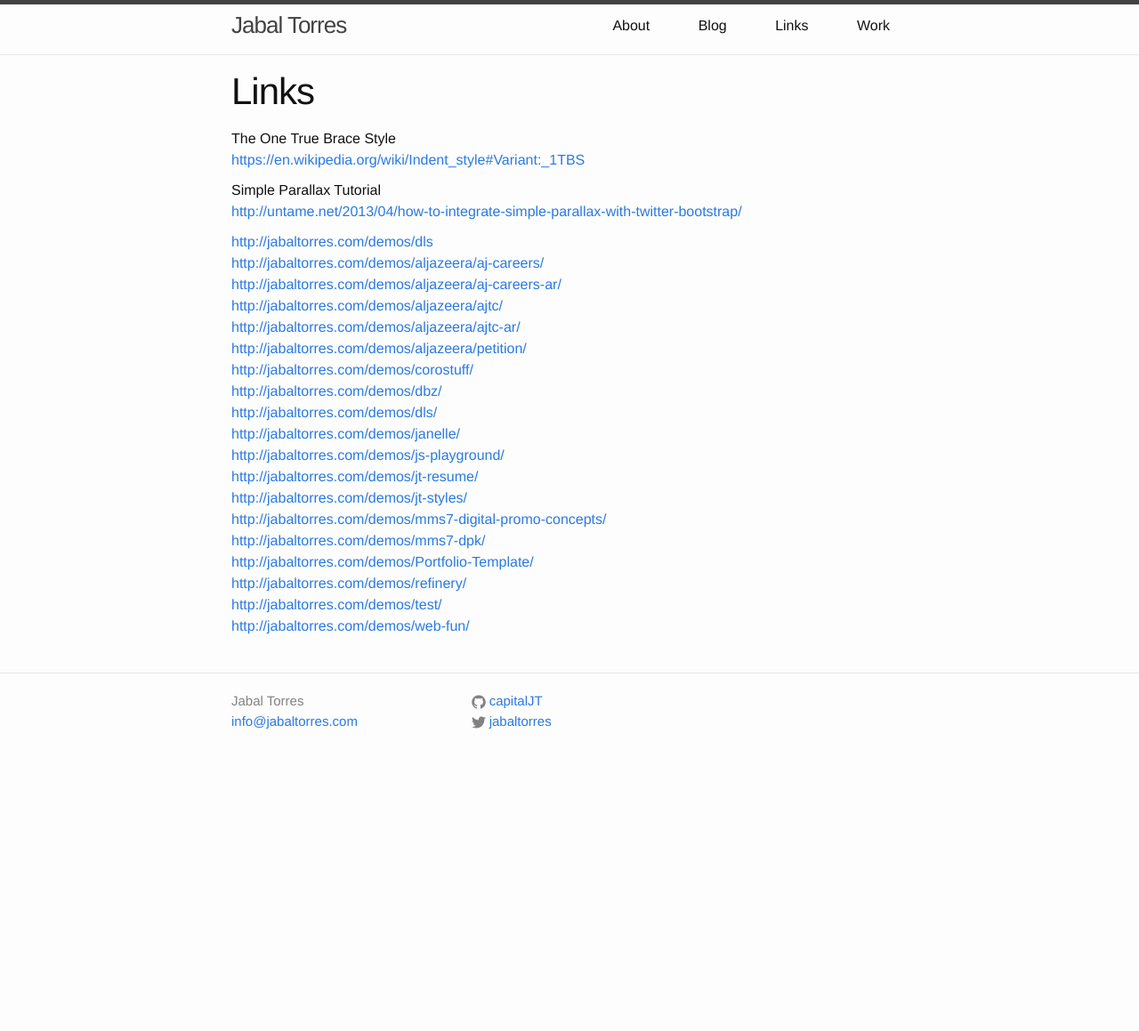
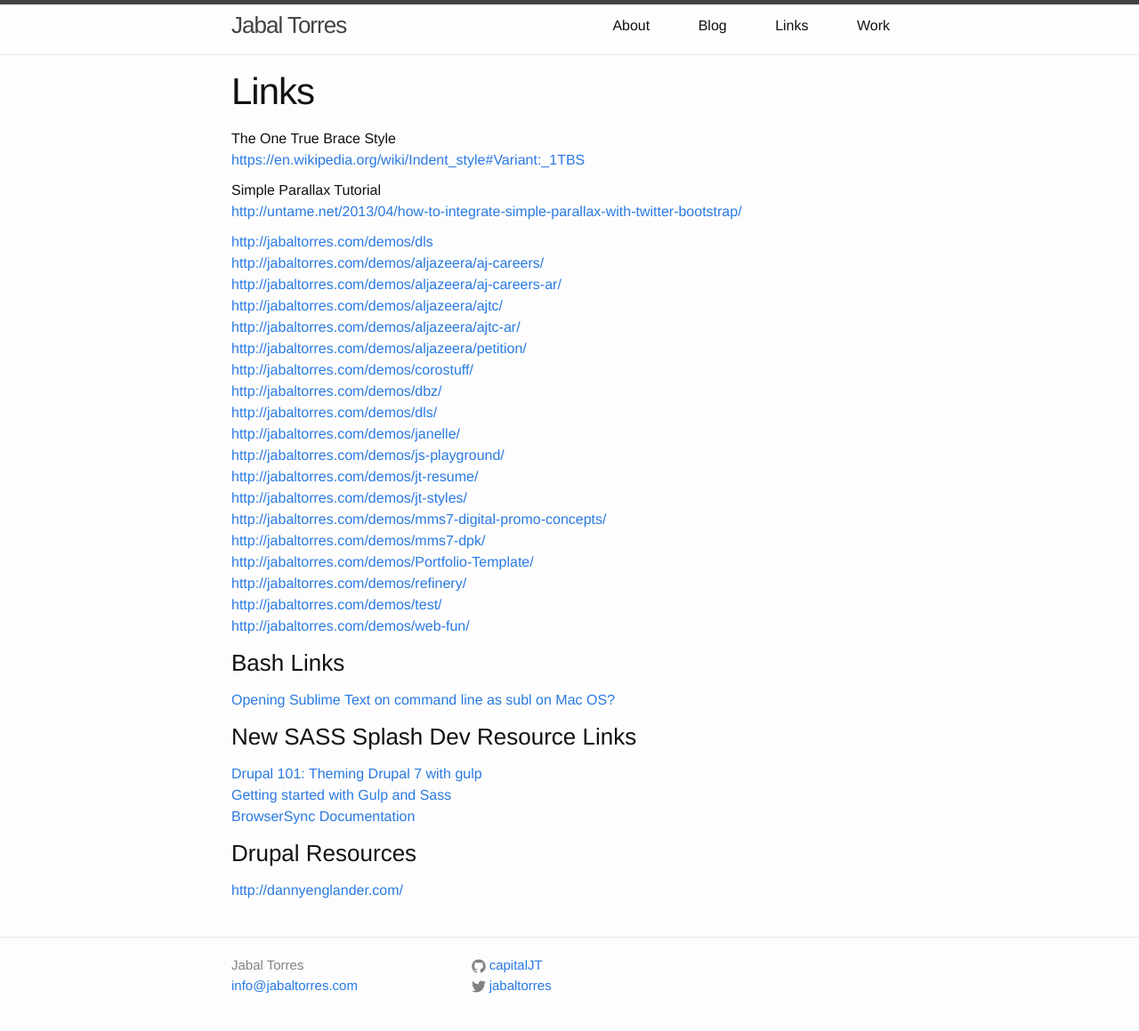
Before and after one commit to capitalJT/capitaljt.github.io, a Jekyll site: the page built from links.md, in a window 1280 px wide. Shown: the whole page at 89% size. Built offline with Jekyll 4.4.1, drawn with Linux system fonts in a browser that asks for light colours; nearby versions of some CDN libraries; a style sheet for code colours, icons or effects is not loaded; before the commit the page ends 900 px from its top, so only the background shows below that.

Commit message:
added links

```diff
--- a/links.md
+++ b/links.md
@@ -29,3 +29,17 @@ Simple Parallax Tutorial
 [http://jabaltorres.com/demos/refinery/](http://jabaltorres.com/demos/refinery/)
 [http://jabaltorres.com/demos/test/](http://jabaltorres.com/demos/test/)
 [http://jabaltorres.com/demos/web-fun/](http://jabaltorres.com/demos/web-fun/)
+
+
+### Bash Links
+[Opening Sublime Text on command line as subl on Mac OS?](http://stackoverflow.com/questions/16199581/opening-sublime-text-on-command-line-as-subl-on-mac-os)
+
+
+### New SASS Splash Dev Resource Links
+[Drupal 101: Theming Drupal 7 with gulp](https://www.chenhuijing.com/blog/drupal-101-theming-with-gulp/)
+[Getting started with Gulp and Sass](http://ryanchristiani.com/getting-started-with-gulp-and-sass/)
+[BrowserSync Documentation](https://www.browsersync.io/docs/gulp)
+
+
+### Drupal Resources
+[http://dannyenglander.com/](http://dannyenglander.com/)
```
